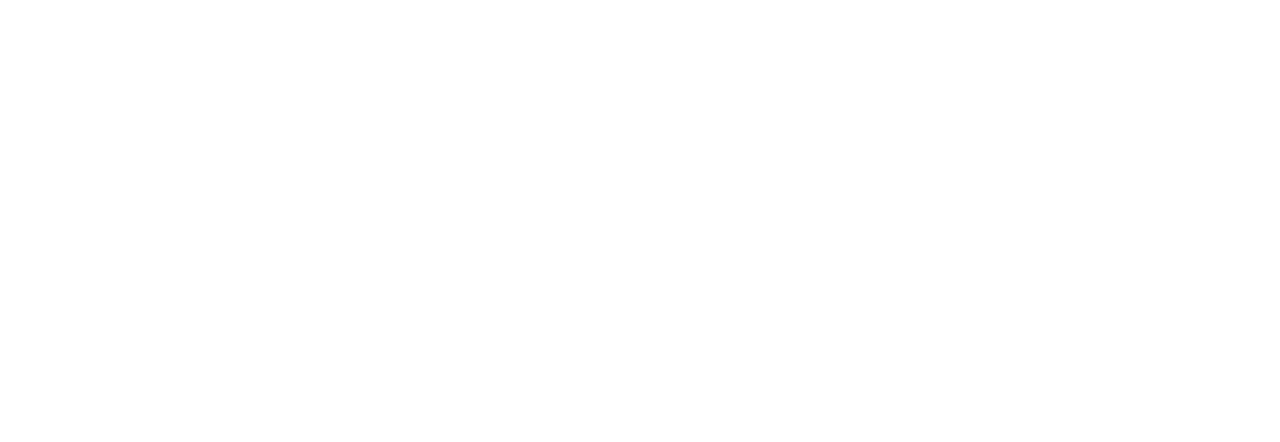
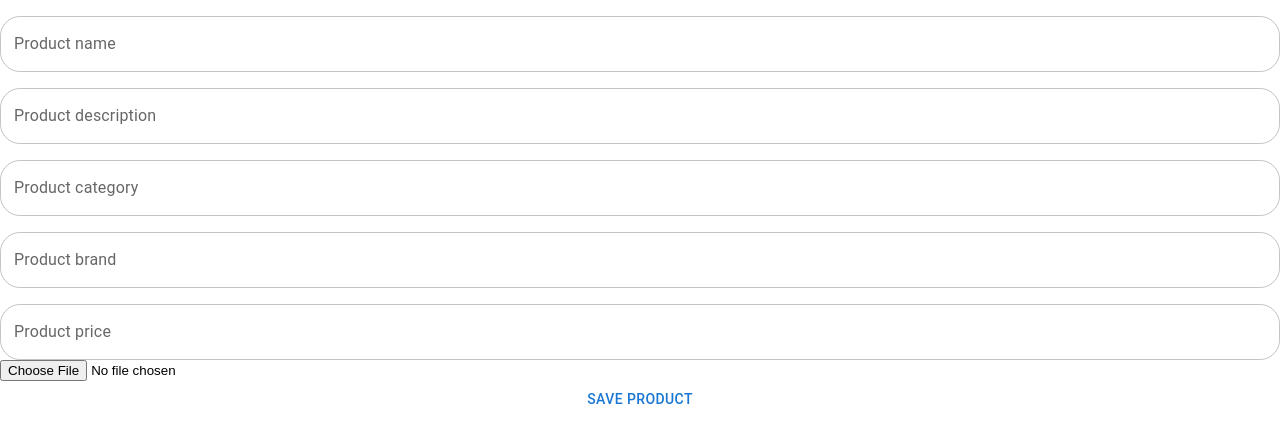
Before and after one commit to maghradz3/eEcommerce-site, a React (Create React App) app: page /product/new in a window 1280 px wide. Before the commit this address had no page. Shown: the top 442 px of the page. Built offline with nearby package versions, Linux system fonts and the light colour scheme.

Commit message:
add product form

```diff
--- a/package.json
+++ b/package.json
@@ -13,6 +13,7 @@
     "axios": "^1.4.0",
     "react": "^18.0.0",
     "react-dom": "^18.0.0",
+    "react-file-base64": "^1.0.3",
     "react-redux": "^8.0.7",
     "react-router": "^6.11.2",
     "react-router-dom": "^6.11.2",
--- a/src/Routes.js
+++ b/src/Routes.js
@@ -1,4 +1,5 @@
-import { HomePage, LoginPage, RegisterPage } from "./pages";
+import { ProtectedRoute } from "./helper/ProtectedRoute";
+import { HomePage, LoginPage, ProductFormPage, RegisterPage } from "./pages";
 import { Routes, Route } from "react-router-dom";
 
 export const RouteComponent = () => {
@@ -7,6 +8,14 @@
       <Route path="/" element={<HomePage />} />
       <Route path="/login" element={<LoginPage />} />
       <Route path="/register" element={<RegisterPage />} />
+      <Route
+        path="/product/new"
+        element={
+          <ProtectedRoute isAdmin={true}>
+            <ProductFormPage />
+          </ProtectedRoute>
+        }
+      />
     </Routes>
   );
 };
--- /dev/null
+++ b/src/components/product/form/ProductForm.js
@@ -0,0 +1,71 @@
+import { useForm } from "../../../hooks";
+import FileBase64 from "react-file-base64";
+import { FormContainer, Input, Button } from "../../atoms";
+import { generateProductFormValues } from "./generateProductFormValue";
+import { useState } from "react";
+
+export const ProductForm = () => {
+  const [image, setImage] = useState("");
+  const {
+    formValues: productFormValues,
+    onFormChange: onProductFormChange,
+    checkButtonDisabled,
+  } = useForm(generateProductFormValues);
+
+  const onSaveProduct = () => {
+    const name = productFormValues.name.value;
+    const description = productFormValues.description.value;
+    const category = productFormValues.category.value;
+    const brand = productFormValues.brand.value;
+    const price = productFormValues.price.value;
+    console.log({ name, description, category, brand, price });
+  };
+  return (
+    <FormContainer>
+      <Input
+        name="name"
+        value={productFormValues.name.value}
+        onChange={onProductFormChange}
+        error={productFormValues.name.error}
+        label="Product name"
+      />
+      <Input
+        name="description"
+        value={productFormValues.description.value}
+        onChange={onProductFormChange}
+        error={productFormValues.description.error}
+        label="Product description"
+      />
+      <Input
+        name="category"
+        value={productFormValues.category.value}
+        onChange={onProductFormChange}
+        error={productFormValues.category.error}
+        label="Product category"
+      />
+      <Input
+        name="brand"
+        value={productFormValues.brand.value}
+        onChange={onProductFormChange}
+        error={productFormValues.brand.error}
+        label="Product brand"
+      />
+      <Input
+        name="price"
+        value={productFormValues.price.value}
+        onChange={onProductFormChange}
+        error={productFormValues.price.error}
+        label="Product price"
+      />
+      <FileBase64
+        type="file"
+        multiple={false}
+        onDone={({ base64 }) => {
+          console.log(base64);
+          setImage(base64);
+        }}
+      />
+      <Button onClick={onSaveProduct}>Save Product</Button>
+    </FormContainer>
+  );
+};
--- /dev/null
+++ b/src/components/product/form/generateProductFormValue.js
@@ -0,0 +1,43 @@
+export const generateProductFormValues = () => {
+  return {
+    name: {
+      value: "",
+      required: true,
+      error: "",
+      validateInput: (name) =>
+        name.length > 1 ? null : "name should have at least 2 character",
+    },
+    description: {
+      value: "",
+      required: true,
+      error: "",
+      validateInput: (description) =>
+        description.length > 1
+          ? null
+          : "description should have at least 2 character",
+    },
+    category: {
+      value: "",
+      required: true,
+      error: "",
+      validateInput: (category) =>
+        category.length > 1
+          ? null
+          : "category should have at least 2 character",
+    },
+    brand: {
+      value: "",
+      required: true,
+      error: "",
+      validateInput: (brand) =>
+        brand.length > 1 ? null : "brand should have at least 2 character",
+    },
+    price: {
+      value: "",
+      required: true,
+      error: "",
+      validateInput: (price) =>
+        price.length > 1 ? null : "price should have at least 2 character",
+    },
+  };
+};
--- /dev/null
+++ b/src/components/product/form/index.js
@@ -0,0 +1 @@
+export { ProductForm } from "./ProductForm";
--- /dev/null
+++ b/src/helper/ProtectedRoute.js
@@ -0,0 +1,7 @@
+import { Navigate } from "react-router";
+export const ProtectedRoute = ({ children, isAdmin }) => {
+  if (!isAdmin) {
+    return <Navigate to="/" />;
+  }
+  return children;
+};
--- a/src/helper/index.js
+++ b/src/helper/index.js
@@ -1 +1,2 @@
 export { axiosInstance } from "./instance";
+export { ProtectedRoute } from "./ProtectedRoute";
--- /dev/null
+++ b/src/pages/ProductFormPage.js
@@ -0,0 +1,6 @@
+import React from "react";
+import { ProductForm } from "../components/product/form";
+
+export const ProductFormPage = () => {
+  return <ProductForm />;
+};
--- a/src/pages/index.js
+++ b/src/pages/index.js
@@ -1,3 +1,4 @@
 export { HomePage } from "./HomePage";
 export { LoginPage } from "./LoginPage";
 export { RegisterPage } from "./RegisterPage";
+export { ProductFormPage } from "./ProductFormPage";
```
Also changed, not shown: src/components/product/index.js (added), 1 other file (tests, documents, lock files or other folders).
